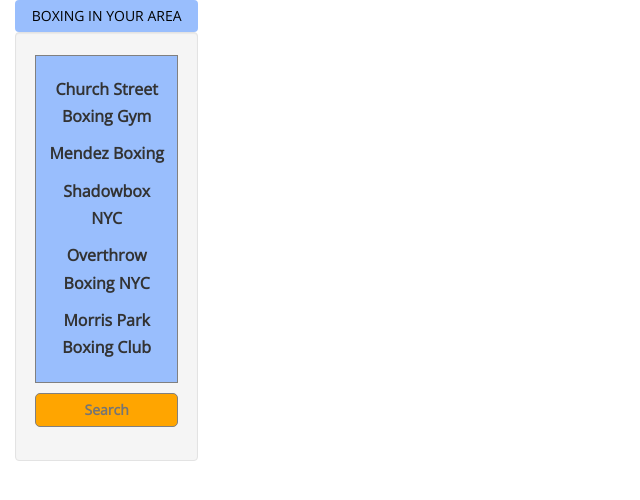
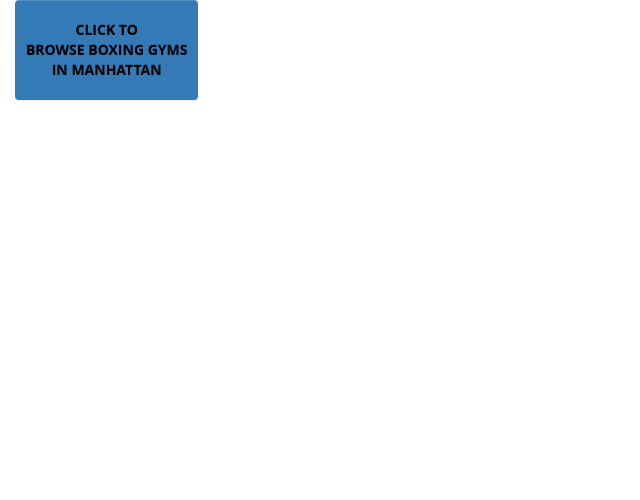
Before and after one commit to marjanana/P5-1-Neighborhood-Map, a plain HTML site: page index.html in a window 1280 px wide. Shown: the whole page, without its empty margins (0-640 px from the left). Drawn offline with nearby package versions, Linux system fonts and the light colour scheme; some packages are replaced by stand-ins of ours.

Commit message:
beautified

```diff
--- a/css/style.css
+++ b/css/style.css
@@ -1,11 +1,7 @@
 * {
-
-font-family:"Open Sans", sans-serif;
+    font-family: "Open Sans", sans-serif;
 }
-
-
 .search {
-
     background-color: orange;
     border: 1px solid gray;
     padding: 6px 6px;
@@ -15,12 +11,9 @@
     width: 100%;
     color: black;
     text-align: center;
-
 }
-
-
 .list {
-list-style-type:none;
+    list-style-type: none;
     text-align: center;
     background-color: rgb(153, 190, 253);
     border: 1px solid gray;
@@ -29,33 +22,29 @@
     line-height: 195%;
     margin-top: 2%;
 }
-
 .list li {
-font-size:12pt;
-cursor:pointer;
-padding:5px 0;
+    font-size: 12pt;
+    cursor: pointer;
+    padding: 5px 0;
 }
-
 .list li:hover {
-background:rgb(245,153,24);
-color:#fff;
+    background: rgb(245, 153, 24);
+    color: #fff;
 }
-
 .msgbox {
-display:none;
-z-index:400;
-position:fixed;
-bottom:40px;
-left:5%;
+    display: none;
+    z-index: 400;
+    position: fixed;
+    bottom: 40px;
+    left: 5%;
 }
-
-body,#map-canvas {
-height:100%;
+body,
+#map-canvas {
+    height: 100%;
 }
-
-.btn  {
-  background-color: rgb(153, 190, 253) !important;
+.btn {
     border: transparent !important;
     color: black !important;
     width: 100% !important;
+    padding: 20px 6px;
 }
--- a/index.html
+++ b/index.html
@@ -4,50 +4,41 @@
       <title>Boxing Gyms in NYC</title>
       <meta name="viewport" content="initial-scale=1.0, user-scalable=no">
       <meta charset="utf-8">
-      <link rel="stylesheet" href="https://maxcdn.bootstrapcdn.com/font-awesome/4.3.0/css/font-awesome.min.css">
-      <link href='http://fonts.googleapis.com/css?family=Open+Sans' rel='stylesheet' type='text/css'>
    </head>
    <body>
-
-
       <div class="col-md-2">
          <a class="btn btn-primary" role="button" data-toggle="collapse" href="#collapseExample" aria-expanded="false" aria-controls="collapseExample">
-            BOXING IN YOUR AREA
+         <strong>CLICK TO </br> BROWSE BOXING GYMS </br> IN MANHATTAN</strong>
          </a>
-         <div class="collapse.in" id="collapseExample">
+         <div class="collapse" id="collapseExample">
             <div class="well">
                <ul data-bind="foreach: searchGyms" class="list">
                   <li data-bind="click: $parent.onLocationClick"><span data-bind="text:name"></span></li>
                </ul>
-
                <form class="form">
                   <input data-bind="value: search, valueUpdate: 'afterkeydown'" placeholder="Search" class="search"/>
                </form>
-
             </div>
          </div>
-
       </div>
-
-      <div id="map-canvas" data-bind="map: myMap"></div>
+      <div id="map-canvas"></div>
       <div id="alert-box" class="msgbox alert alert-warning">Error</div>
 
-      <script src="https://maps.googleapis.com/maps/api/js?key=AIzaSyAmkRJgL99vrPsypcFhBzeg3l1paHlHxTg" ></script>
+      <script  async src="https://maps.googleapis.com/maps/api/js?key=AIzaSyAmkRJgL99vrPsypcFhBzeg3l1paHlHxTg" onerror="googleError()"></script>
+      <script src="https://code.jquery.com/jquery-1.11.2.min.js"></script>
       <script src="js/jquery.collapsible.js"></script>
-      <script src="https://code.jquery.com/jquery-1.11.2.min.js"></script>
       <script src="js/knockout-3.3.0.js"></script>
       <script src="https://maxcdn.bootstrapcdn.com/bootstrap/3.3.4/js/bootstrap.min.js"></script>
       <script src="js/apps.js"></script>
 
       <link rel="stylesheet" href="css/bootstrap.min.css">
+      <link rel="stylesheet" href="css/bootstrap-theme.min.css">
       <link rel="stylesheet" href="https://maxcdn.bootstrapcdn.com/bootstrap/3.3.4/css/bootstrap.min.css">
       <link rel="stylesheet" href="css/style.css">
-
       <script>
          var googleError = function(){
             alert("Failed to load Google map, please reload.");
          }
       </script>
-
    </body>
 </html>
```
Also changed, not shown: js/apps.js (+3 -8 lines). Lines whose indentation alone changed are shown as unchanged.
